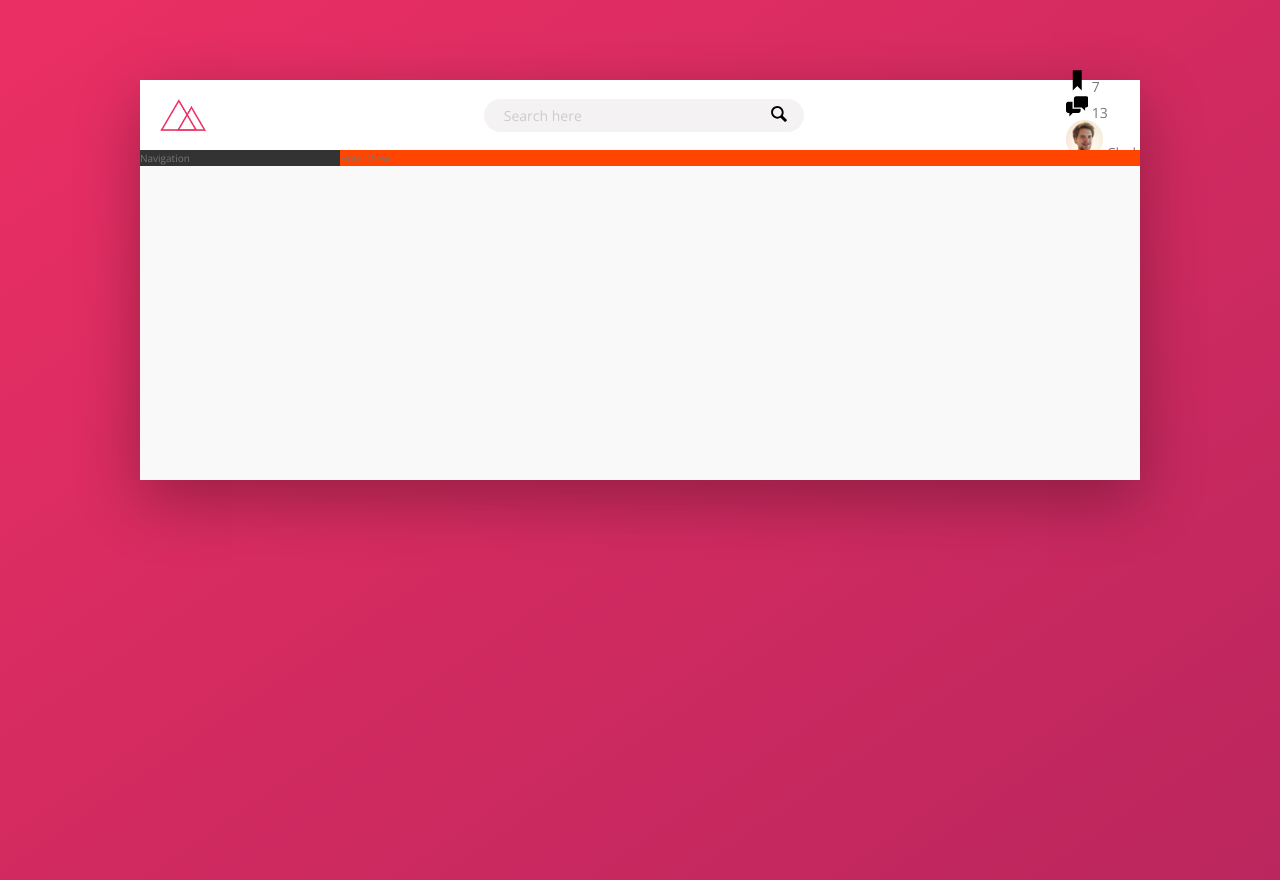
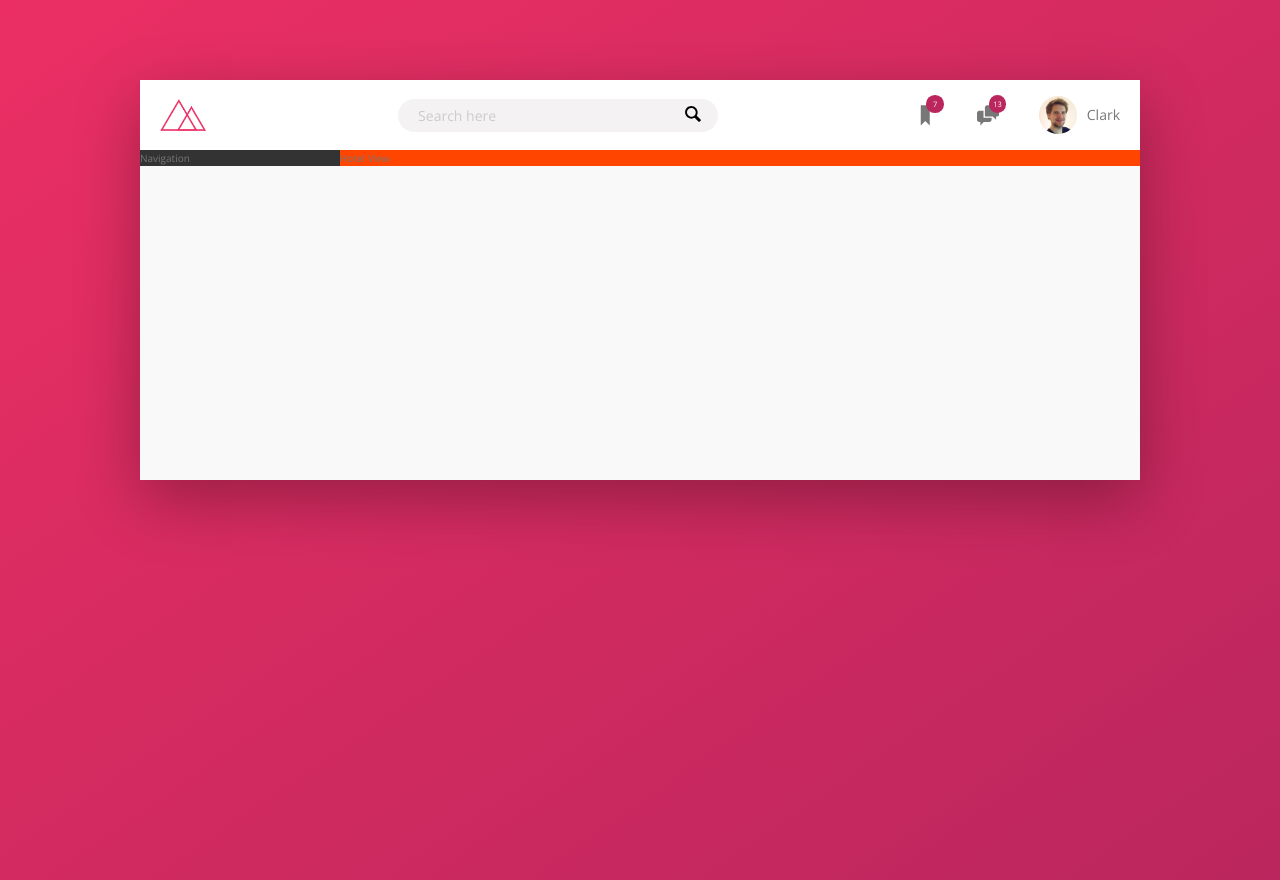
Before and after one commit to himankgoel/Trillo, a website: page index.html in a window 1280 px wide. Drawn offline with nearby package versions, Linux system fonts and the light colour scheme.

Commit message:
Completed Header

```diff
--- a/sass/_components.scss
+++ b/sass/_components.scss
@@ -46,12 +46,44 @@
     }
 }
 .user-nav{
+    align-self: stretch;
+    display: flex;
+    align-items: center;
+    & > *{
+        height: 100%;
+        padding: 0 2rem;
+        display: flex;
+        align-items: center;
+        &:hover{
+            background-color: var(--color-grey-light-2);
+        }
+    }
+    &__icon-box{
+        position: relative;
+    }
     &__icon{
         height: 2.25rem;
         width: 2.25rem;
+        fill: var(--color-grey-dark-2);
+    }
+    &__notification{
+        font-size: .75rem;
+        height: 1.75rem;
+        width: 1.75rem;
+        border-radius: 50%;
+        background-color: var(--color-primary-dark);
+        color: white;
+        position: absolute;
+        top: 1.5rem;
+        right: 1.3rem;
+
+        display: flex;
+        justify-content: center;
+        align-items: center;
     }
     &__user-photo{
         border-radius: 50%;
         height: 3.75rem;
+        margin-right: 1rem;
     }
 }
```
Also changed, not shown: css/style.css.
